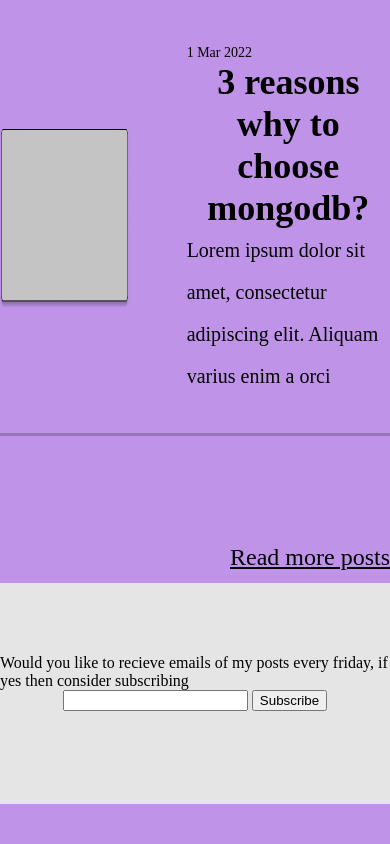
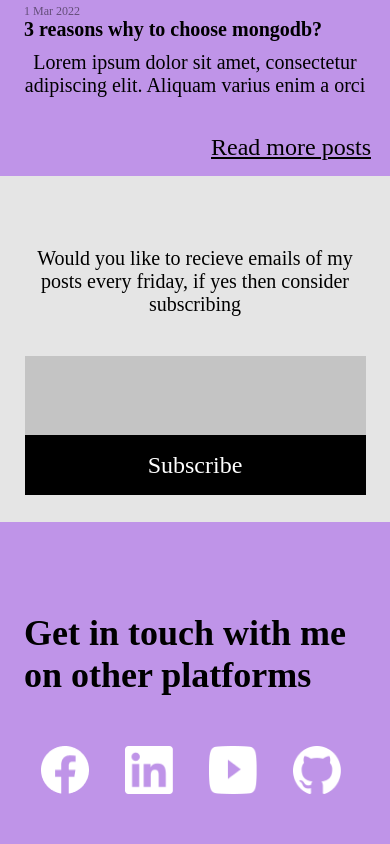
Before and after one commit to N0tilT/BlogWebsite, a plain HTML site: page index.html in a window 390 px wide. Shown: the part 2080-2924 px from the top of the page. Drawn offline with Linux system fonts and the light colour scheme; a web font is replaced by a local one.

Commit message:
mobile ver

```diff
--- a/index.css
+++ b/index.css
@@ -4,6 +4,7 @@
 @import url(layout/header.css);
 @import url(layout/containers.css);
 @import url(layout/title.css);
-@import url(layout/post.css);
+@import url(layout/posts.css);
+@import url(layout/email.css);
 @import url(layout/platforms.css);
 @import url(layout/preview.css);
--- a/index.html
+++ b/index.html
@@ -46,7 +46,7 @@
     </div>
 
     <div class="section_purple">
-        <div class="container" style="flex-direction: column; margin-top: 95px;">
+        <div class="container post__container">
             <div class="post">
                 <div class="post__column">
                     <div class="post__image">
@@ -72,26 +72,26 @@
                     <p class="post__description">Lorem ipsum dolor sit amet, consectetur adipiscing elit. Aliquam varius enim a orci</p>
                 </div>
             </div>
-            <div class="link-wrapper">
+            <div class="link__wrapper">
                 <a href="" class="link" style="font-size: 24px; line-height: 28px;">Read more posts</a>
             </div>
         </div>
     </div>
 
     <div class="section">
-        <div class="container" style="flex-direction: column; margin-top: 71px; margin-bottom: 93px;">
-            <p class="email-text">Would you like to recieve emails of my posts every friday, if yes then consider subscribing</p>
-            <div class="email-container">
+        <div class="container email__container" >
+            <p class="email__text">Would you like to recieve emails of my posts every friday, if yes then consider subscribing</p>
+            <div class="email__input">
                 <input class="email" type="email" name="" id="">
                 <button class="subscribe">Subscribe</button>
             </div>
         </div>
     </div>
 
-    <div class="section_purple" style="display: block;">
-        <div class="container" style="flex-direction: column; align-items: flex-start; margin-top: 90px; margin-bottom: 84px; margin-left: 67px;">
-            <p class="platforms-text">Get in touch with me on other platforms</p>
-            <div class="links-container">
+    <div class="section_purple">
+        <div class="container platforms__container">
+            <p class="platforms__text">Get in touch with me on other platforms</p>
+            <div class="links__container links__PC">
                 <a href="/" class="socials"><img class="social_image" src="resources/LinkedInsocial.png"/></a>
                 <a href="/" class="socials"><img class="social_image" src="resources/GitHubsocial.png"/></a>
                 <a href="/" class="socials"><img class="social_image" src="resources/Gsocial.png"/></a>
@@ -99,6 +99,12 @@
                 <a href="/" class="socials"><img class="social_image" src="resources/YTsocial.png"/></a>
                 <a href="/" class="socials"><img class="social_image" src="resources/Twittersocial.png"/></a>
             </div>
+            <div class="links__container links__mobile">
+                <a href="/" class="socials"><img class="social_image" src="resources/Fsocial.png"/></a>
+                <a href="/" class="socials"><img class="social_image" src="resources/LinkedInsocial.png"/></a>
+                <a href="/" class="socials"><img class="social_image" src="resources/YTsocial.png"/></a>
+                <a href="/" class="socials"><img class="social_image" src="resources/GitHubsocial.png"/></a>
+                </div>
         </div>
     </div>
 </body>
--- a/layout/email.css
+++ b/layout/email.css
@@ -1,10 +1,20 @@
-.email-text{
+.email__container{
+    flex-direction: column;
+    margin-top: 71px;
+    margin-bottom: 93px;
+    margin-left: 25px;
+    margin-right: 25px;
+}
+
+
+.email__input{
+    display: inline-block;
+}
+.email__text{
     margin-bottom: 74px;
     font-weight: 400;
     font-size: 36px;
     line-height: 42px;
-    height: 118px;
-    width: 948px;
     text-align: center;
 }
 
@@ -31,3 +41,25 @@
     font-size: 24px;
     line-height: 28px;
 }
+
+@media (max-width: 390px ) {
+    .email__text{
+        font-weight: 400;
+        font-size: 20px;
+        line-height: 23px;
+        margin-bottom: 40px;
+    }
+
+    .email__container{
+        margin-bottom: 27px;
+    }
+
+    .email{
+        width: 341px;
+        height: 79px;
+    }
+    .subscribe{
+        width: 341px;
+        height: 60px;
+    }
+}
--- a/layout/platforms.css
+++ b/layout/platforms.css
@@ -1,16 +1,56 @@
-.platforms-text{
+.platforms__container{
+    flex-direction: column;
+    align-items: flex-start;
+    margin-top: 90px;
+    margin-bottom: 84px;
+    margin-left: 67px;
+}
+
+.platforms__text{
     font-weight: 700;
     font-size: 64px;
     line-height: 74px;
 }
 
-.links-container{
+.links__container{
     display: inline-flex;
-    margin-top: 19px;
+    margin-top: 30px;
     column-gap: 46px;
+}
+
+.links__mobile{
+    display: none;
 }
 
 .social_image{
     width: 104px;
     height: 98px;
 }
+
+@media (max-width: 390px) {
+
+    .platforms__container{
+        margin-left: 24px;
+    }
+
+    .platforms__text{
+        font-weight: 700;
+        font-size: 36px;
+        line-height: 42px;
+    }
+
+    .social_image{
+        width: 48px;
+        height: 48px;
+    }
+
+    .links__PC{
+        display: none;
+    }
+    .links__mobile{
+        margin-top: 50px;
+        margin-left: 17px;
+        display: flex;
+        column-gap: 36px;
+    }
+}
--- a/layout/post.css
+++ /dev/null
@@ -1,45 +0,0 @@
-.post{
-    display: flex;
-    column-gap: 58px;
-    padding-bottom: 36px;
-    margin-bottom: 107px;
-    border-bottom: 3px solid rgba(0, 0, 0, 0.21);
-}
-
-.post__image img{
-    width: 423px;
-    height: 180px;
-}
-
-.post__column{
-    display: flex;
-    flex-direction: column;
-    align-items: flex-start;
-    justify-content: center;
-}
-
-.post__date{
-    font-weight: 400;
-    font-size: 14px;
-    line-height: 16px;
-    text-align: center;
-}
-
-.post__title{
-    font-weight: 700;
-    font-size: 36px;
-    line-height: 42px;
-    text-align: center;
-}
-
-.post__description{
-    font-weight: 400;
-    font-size: 20px;
-    line-height: 42px;
-}
-
-.link-wrapper{
-    margin: auto;
-    margin-right: 0px;
-    margin-bottom: 12px;
-}
--- /dev/null
+++ b/layout/posts.css
@@ -0,0 +1,96 @@
+.post__container{
+    margin-top: 95px;
+    flex-direction: column;
+}
+
+.post{
+    display: flex;
+    column-gap: 58px;
+    padding-bottom: 36px;
+    margin-bottom: 59px;
+    border-bottom: 3px solid rgba(0, 0, 0, 0.21);
+}
+
+.post_last{
+    border-bottom: 0;
+    margin-bottom: 0;
+}
+
+.post__image img{
+    width: 423px;
+    height: 180px;
+}
+
+.post__column{
+    display: flex;
+    flex-direction: column;
+    align-items: flex-start;
+    justify-content: center;
+}
+
+.post__date{
+    font-size: 14px;
+    line-height: 16px;
+    text-align: center;
+    color: rgba(0, 0, 0, 0.48);
+}
+
+.post__title{
+    font-weight: 700;
+    font-size: 36px;
+    line-height: 42px;
+    text-align: center;
+}
+
+.post__description{
+    font-size: 20px;
+    line-height: 42px;
+}
+
+.link__wrapper{
+    margin: auto;
+    margin-right: 19px;
+    margin-bottom: 15px;
+}
+
+@media (max-width: 390px) {
+    .post__container{
+        margin-top: 57px;
+    }
+
+    .post{
+        flex-direction: column;
+    }
+
+    .post__column{
+        margin-left: 24px;
+        margin-right: 24px;
+    }
+
+    .post__image{
+        margin-bottom: 28px;
+    }
+
+    .post__image img{
+        height: 120px;
+    }
+
+    .post__date{
+        font-size: 12px;
+        line-height: 14px;
+    }
+
+    .post__title{
+        font-weight: 700;
+        font-size: 20px;
+        line-height: 23px;
+        margin-bottom: 10px;
+        text-align: center;
+    }
+
+    .post__description{
+        font-size: 20px;
+        line-height: 23px;
+        text-align: center;
+    }
+}
```
Also changed, not shown: resources/Fsocial.png (added).
